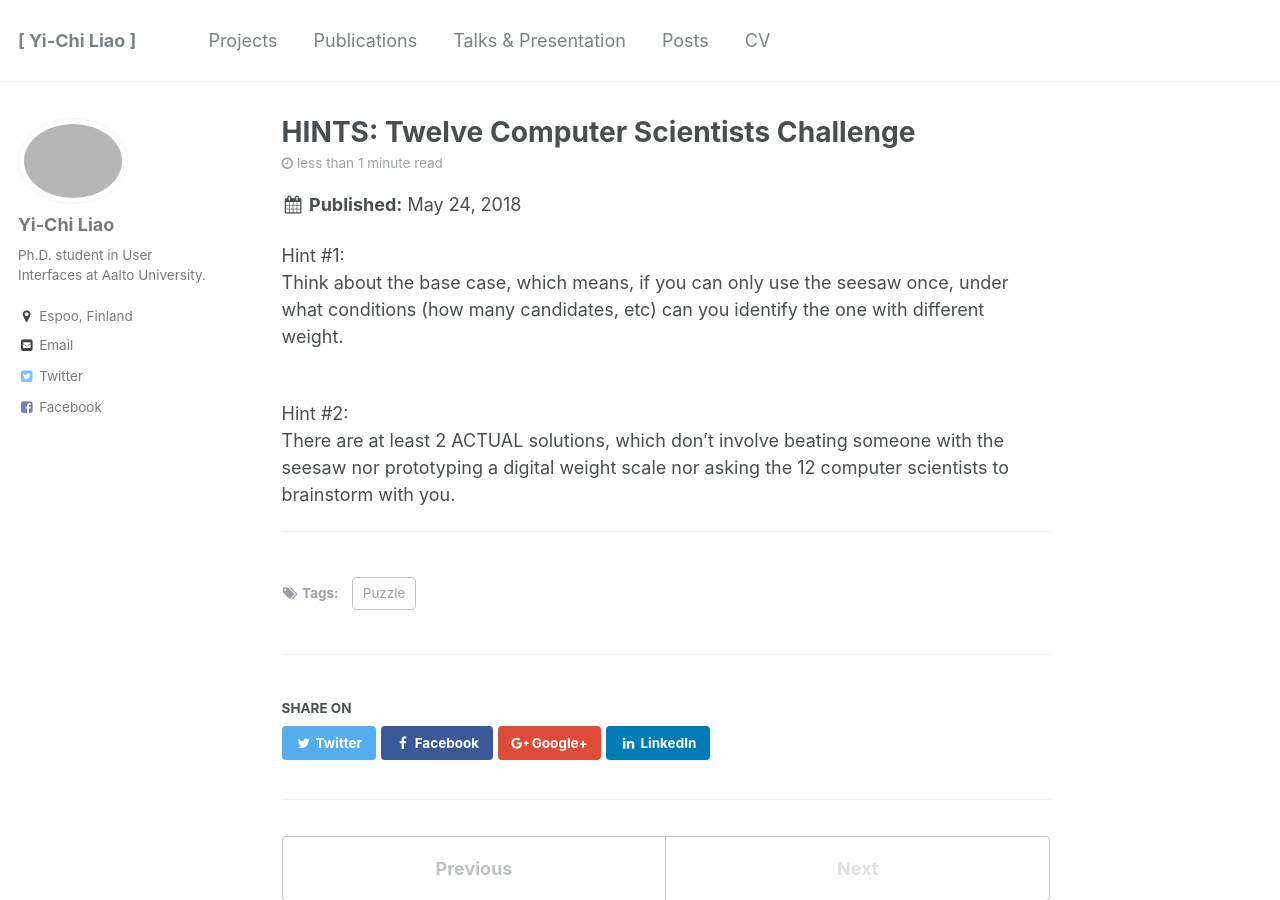
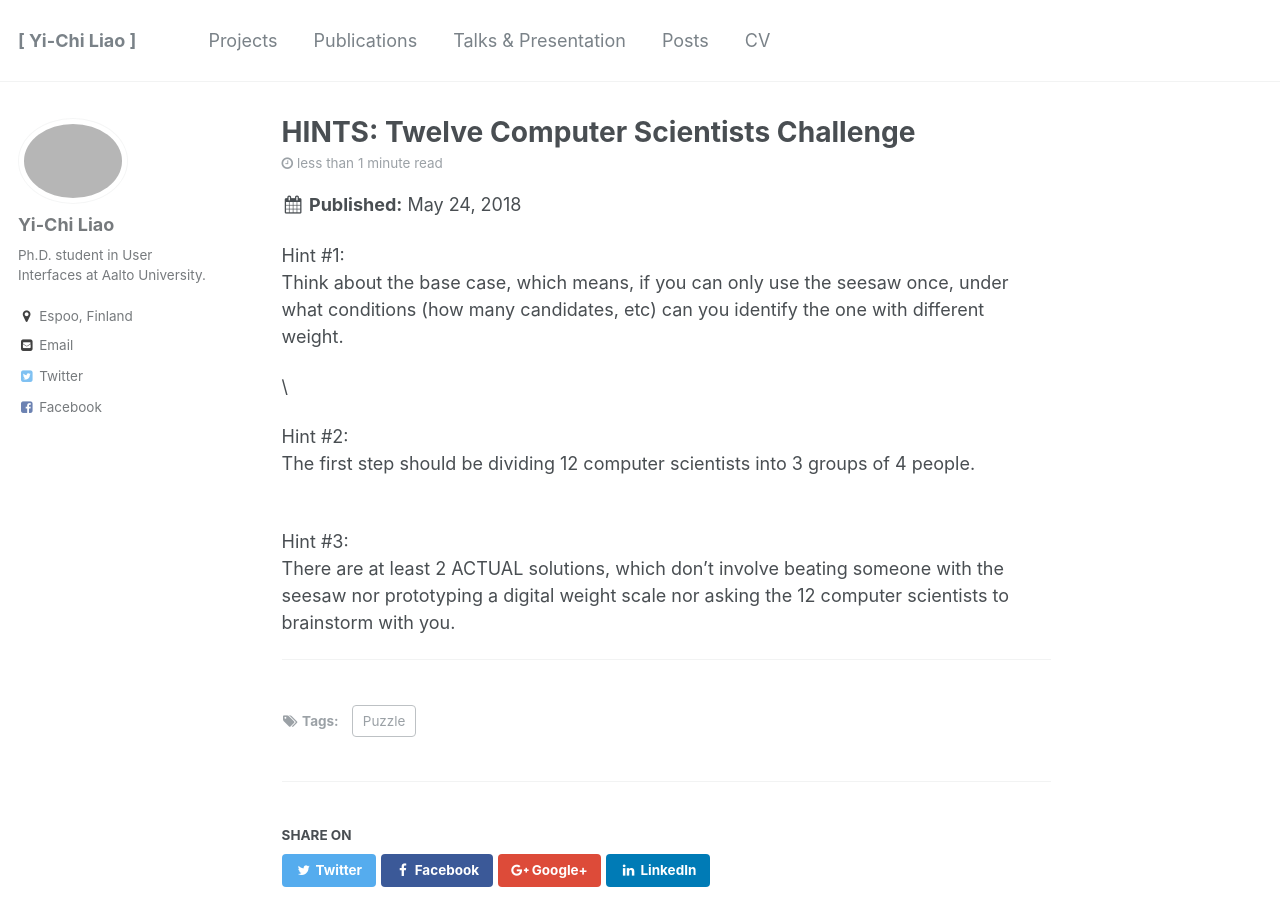
Before and after one commit to yichiliao/yichiliao.github.io, a Jekyll site: the page built from _posts/2018-05-24-12people-hints.md, in a window 1280 px wide and 900 px high. Built offline with Jekyll 4.4.1, drawn with Linux system fonts in a browser that asks for light colours.

Commit message:
more hints

```diff
--- a/_posts/2018-05-24-12people-hints.md
+++ b/_posts/2018-05-24-12people-hints.md
@@ -10,7 +10,12 @@ Hint #1:\\
 Think about the base case, which means, if you can only use the seesaw once, under what conditions (how many candidates, etc) can you identify the one with different weight.
 
 \\
+
 Hint #2:\\
+The first step should be dividing 12 computer scientists into 3 groups of 4 people.
+
+\\
+Hint #3:\\
 There are at least 2 ACTUAL solutions, which don't involve beating someone with the seesaw nor prototyping a digital weight scale nor asking the 12 computer scientists to brainstorm with you.
 
 ------
```
